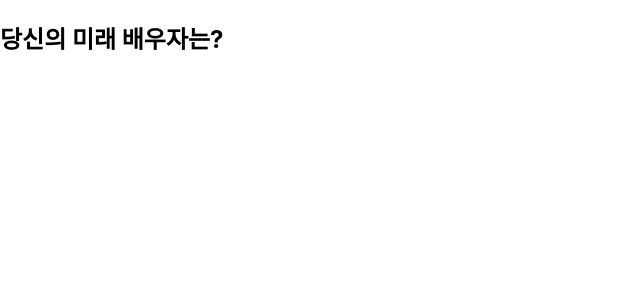
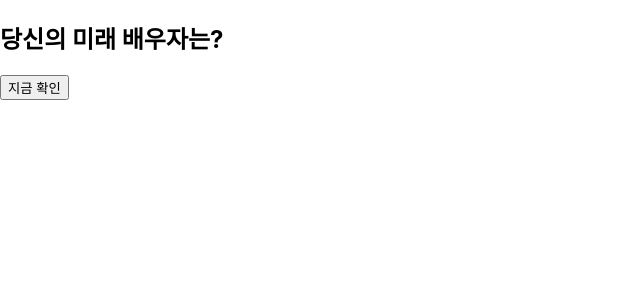
Before and after one commit to JangRuBin2/LOLRandom_IdealType, a React (Create React App) app in the folder my-ts-app/: page / in a window 1280 px wide. Shown: the top 300 px of the page, without its empty margins (0-640 px from the left). Built offline with nearby package versions, Linux system fonts and the light colour scheme.

Commit message:
axios설치 및 챔피언 정보 받아오기 확인

```diff
--- a/my-ts-app/package.json
+++ b/my-ts-app/package.json
@@ -6,10 +6,12 @@
     "@testing-library/jest-dom": "^5.17.0",
     "@testing-library/react": "^13.4.0",
     "@testing-library/user-event": "^13.5.0",
+    "@types/axios": "^0.14.0",
     "@types/jest": "^27.5.2",
     "@types/node": "^16.18.58",
     "@types/react": "^18.2.28",
     "@types/react-dom": "^18.2.13",
+    "axios": "^1.5.1",
     "react": "^18.2.0",
     "react-dom": "^18.2.0",
     "react-scripts": "5.0.1",
--- a/my-ts-app/src/App.tsx
+++ b/my-ts-app/src/App.tsx
@@ -1,9 +1,20 @@
+import axios from 'axios';
 import './App.css';
-
 function App() {
+  function findSpouse() {
+    axios.get('https://ddragon.leagueoflegends.com/cdn/12.6.1/data/ko_KR/champion.json')
+  .then(response => {
+    console.log(response.data);
+  })
+  .catch(error => {
+    console.error('Error:', error);
+  });
+  };
   return (
+    <div>
     <h2>당신의 미래 배우자는?</h2>
-
+    <button onClick={findSpouse}>지금 확인</button>
+    </div>
   );
 }
 
```
Also changed, not shown: 2 other files (tests, documents, lock files or other folders).
